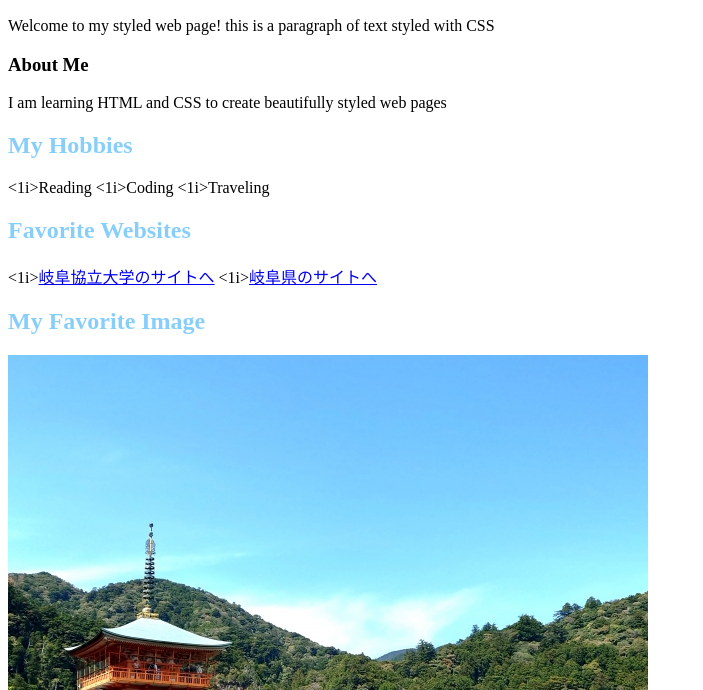
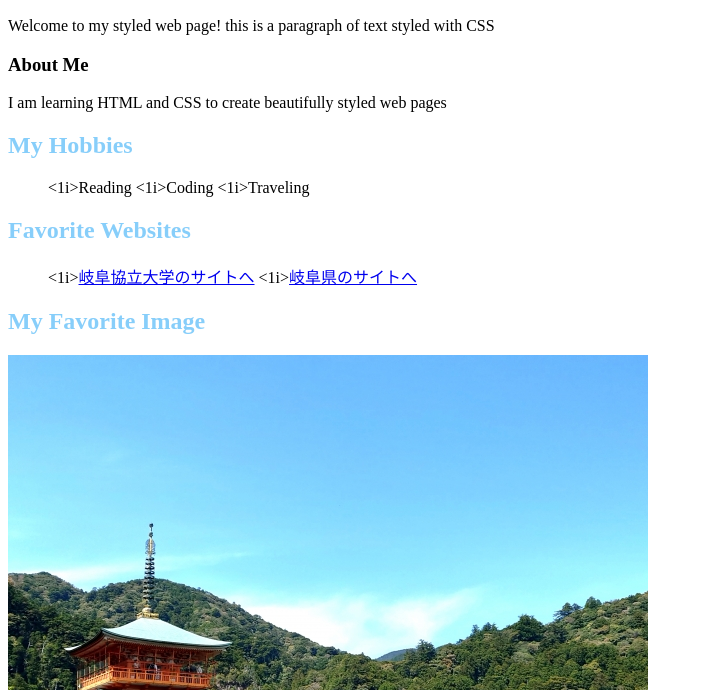
Before and after one commit to giftt22/www, a plain HTML site: page kadai03/index.html in a window 1280 px wide. Shown: the part 110-800 px from the top of the page, without its empty margins (0-703 px from the left). Drawn offline with Linux system fonts and the light colour scheme.

Commit message:
kadai03/06/05

```diff
--- a/kadai03/index.html
+++ b/kadai03/index.html
@@ -21,18 +21,18 @@
     <h3>About Me</h3>
     <p>I am learning HTML and CSS to create beautifully styled web pages</p>
     <h2>My Hobbies</h2>
-    <u1>
+    <ul>
     <1i>Reading</1i>
     <1i>Coding</1i>
     <1i>Traveling</1i>
-    </u1>
+    </ul>
     <h2>Favorite Websites</h2>
-    <o1>
+    <ol>
     <1i><a href="https://www.gku.ac.jp/">岐阜協立大学のサイトへ</a></1i>
     <1i><a href="https://www.pref.gifu.lg.jp/">岐阜県のサイトへ</a></1i>
-    </o1>
+    </ol>
     <h2>My Favorite Image</h2>
-    <img src="image/k3_image.jpg" alt="">
+    <img src="image/k3_image.jpg" alt="image">
     <h2>Contact Information</h2>
     <table border="1"width="200">
         <tr>
```
